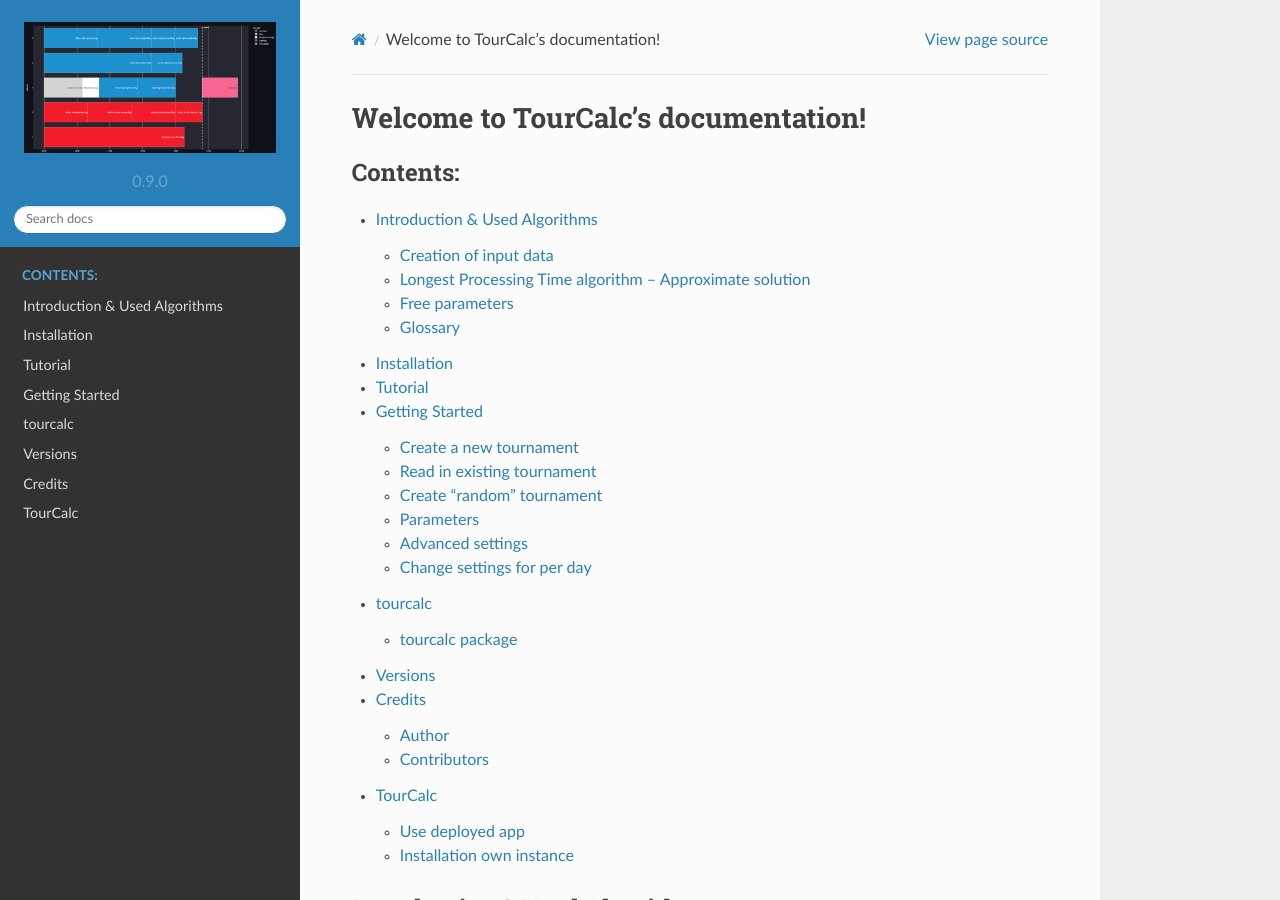
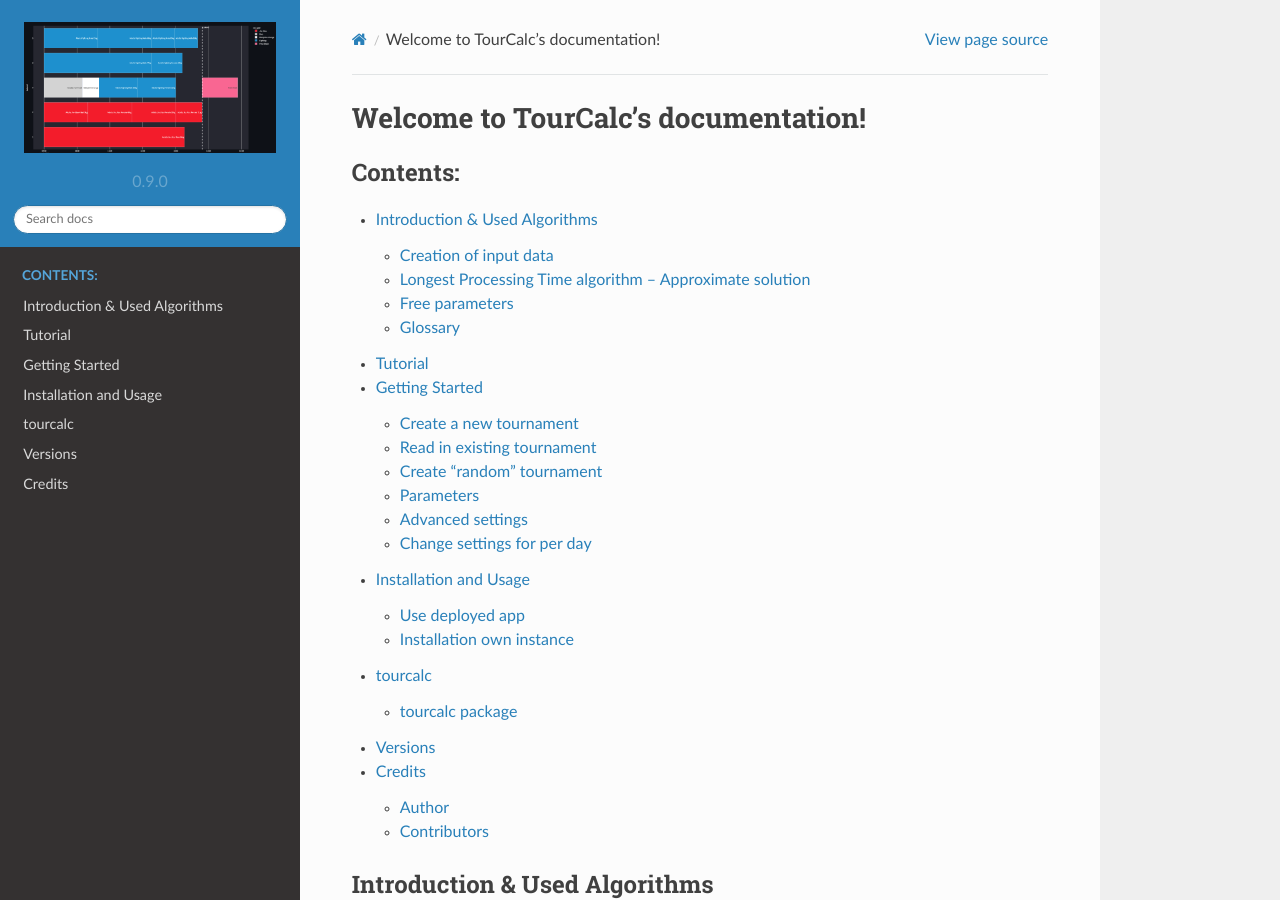
Before and after one commit to ClaudiaBehnke86/TournamentCalculator, a Sphinx documentation site: the page built from docs/source/index.rst, in a window 1280 px wide and 900 px high. Built offline with Sphinx 7.4.7 and the Read the Docs theme 2.0.0, drawn with Linux system fonts in a browser that asks for light colours; some of the changed text lies outside the part shown.

Commit message:
clean docs

```diff
--- a/README.rst
+++ b/README.rst
@@ -1,6 +1,6 @@
-********
-TourCalc
-********
+**********************
+Installation and Usage
+**********************
 You can use this program in two ways:
 
 
--- a/docs/source/index.rst
+++ b/docs/source/index.rst
@@ -6,16 +6,15 @@ Welcome to TourCalc's documentation!
    :caption: Contents:
 
    introduction
-   installation
    tutorial
+   readme
    modules
    versions
    authors
-   readme
+
 
 .. include:: introduction.rst
 
-.. include:: installation.rst
 
 Contributing
 ============
```
